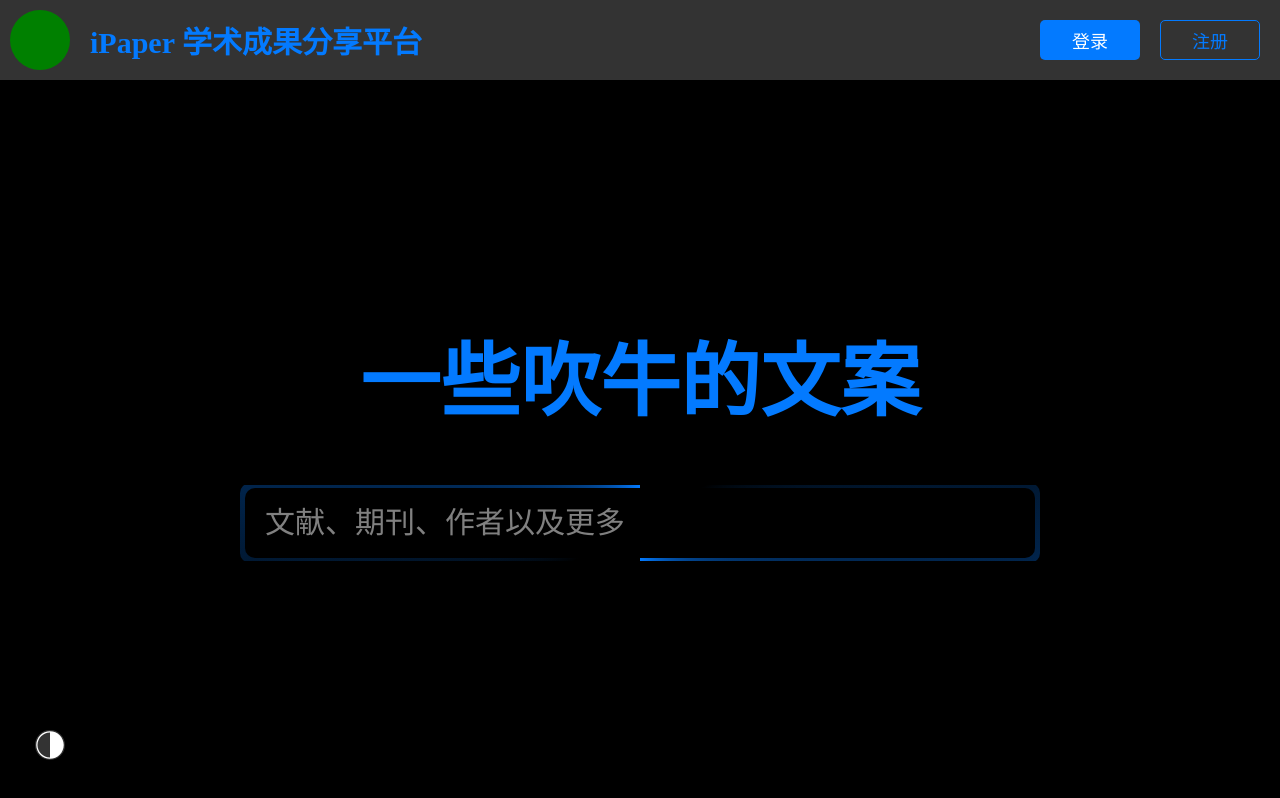
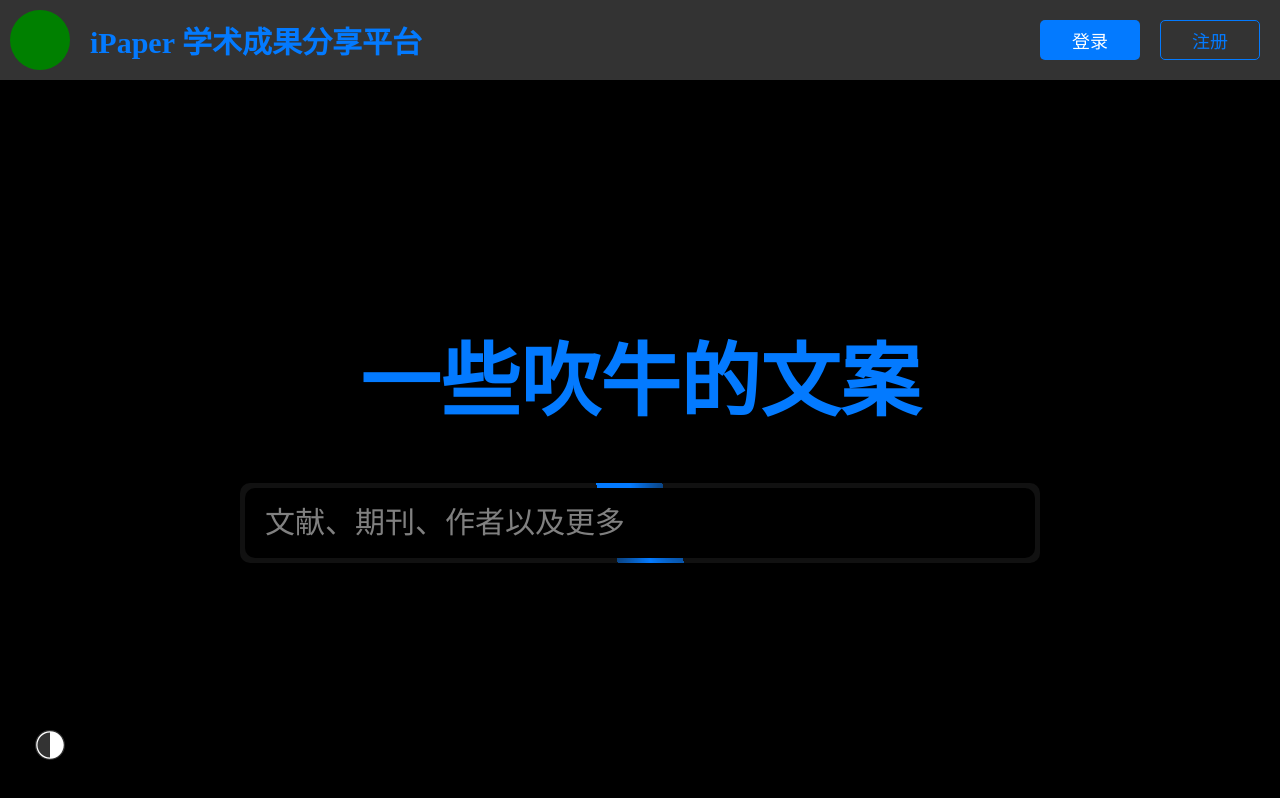
Before and after one commit to VeryGoodEffect/ipaper-frontend, a Vue app: page / in a window 1280 px wide. Built offline with nearby package versions, Linux system fonts and the light colour scheme.

Commit message:
输入框动画

```diff
--- a/public/css/index.css
+++ b/public/css/index.css
@@ -1,5 +1,6 @@
 :root {
   --theme-mode: #000;
+  --theme-mode-like: #111;
   --default-text-color: #fff;
   --theme-color: rgba(3,122,255, 1);
   --theme-color-80: rgba(3,122,255, .8);
@@ -76,6 +77,7 @@ button {
 .huge-input-wrapper {
   width: 800px;
   height: 80px;
+  background: var(--theme-mode-like);
   border-radius: 10px;
   position: relative;
   overflow: hidden;
@@ -104,33 +106,33 @@ button {
 .huge-input-wrapper::before {
   content: '';
   position: absolute;
-  width: 1000%;
-  height: 95%;
-  background-image: conic-gradient(transparent, transparent, transparent, var(--theme-color));
+  width: 600%;
+  height: 80%;
+  background-image: conic-gradient(var(--theme-color) 25%, transparent 50%, var(--theme-color) 75%,  transparent 100%);
   animation:
-    rotate1 3s cubic-bezier(0,.44,.19,.99),
-    rotate2 3s cubic-bezier(0,.44,.19,.99);
-  animation-delay: 0s 3s;
+    rotate1 5s cubic-bezier(.71,.07,.37,.92) infinite,
+    rotate2 5s cubic-bezier(.71,.07,.37,.92) infinite;
+  animation-delay: 0s 5s;
 }
 .huge-input-wrapper::after {
   content: '';
   position: absolute;
   width: 1000%;
   height: 95%;
-  background-image: conic-gradient(from 180deg, transparent, transparent, transparent, var(--theme-color));
-  animation:
+  /* background-image: conic-gradient(from 180deg, transparent, transparent, transparent, var(--theme-color)); */
+  /* animation:
     rotate1 3s cubic-bezier(0,.44,.19,.99),
     rotate2 3s cubic-bezier(0,.44,.19,.99);
-  animation-delay: 0s 3s;
+  animation-delay: 0s 3s; */
 }
 @keyframes rotate1 {
   100% {
-    transform: rotate(240deg);
+    transform: rotate(180deg);
   }
 }
 @keyframes rotate2 {
   0% {
-    transform: rotate(240deg);
+    transform: rotate(180deg);
   }
   100% {
     transform: rotate(360deg);
--- a/src/components/color/ColorSetter.vue
+++ b/src/components/color/ColorSetter.vue
@@ -32,9 +32,11 @@ export default {
       let mode = getComputedStyle(document.documentElement).getPropertyValue('--theme-mode')
       if (mode === '#000') {
         document.documentElement.style.setProperty('--theme-mode', '#fff')
+        document.documentElement.style.setProperty('--theme-mode-like', '#eee')
         document.documentElement.style.setProperty('--default-text-color', '#000')
       } else {
         document.documentElement.style.setProperty('--theme-mode', '#000')
+        document.documentElement.style.setProperty('--theme-mode-like', '#111')
         document.documentElement.style.setProperty('--default-text-color', '#fff')
       }
     },
```
